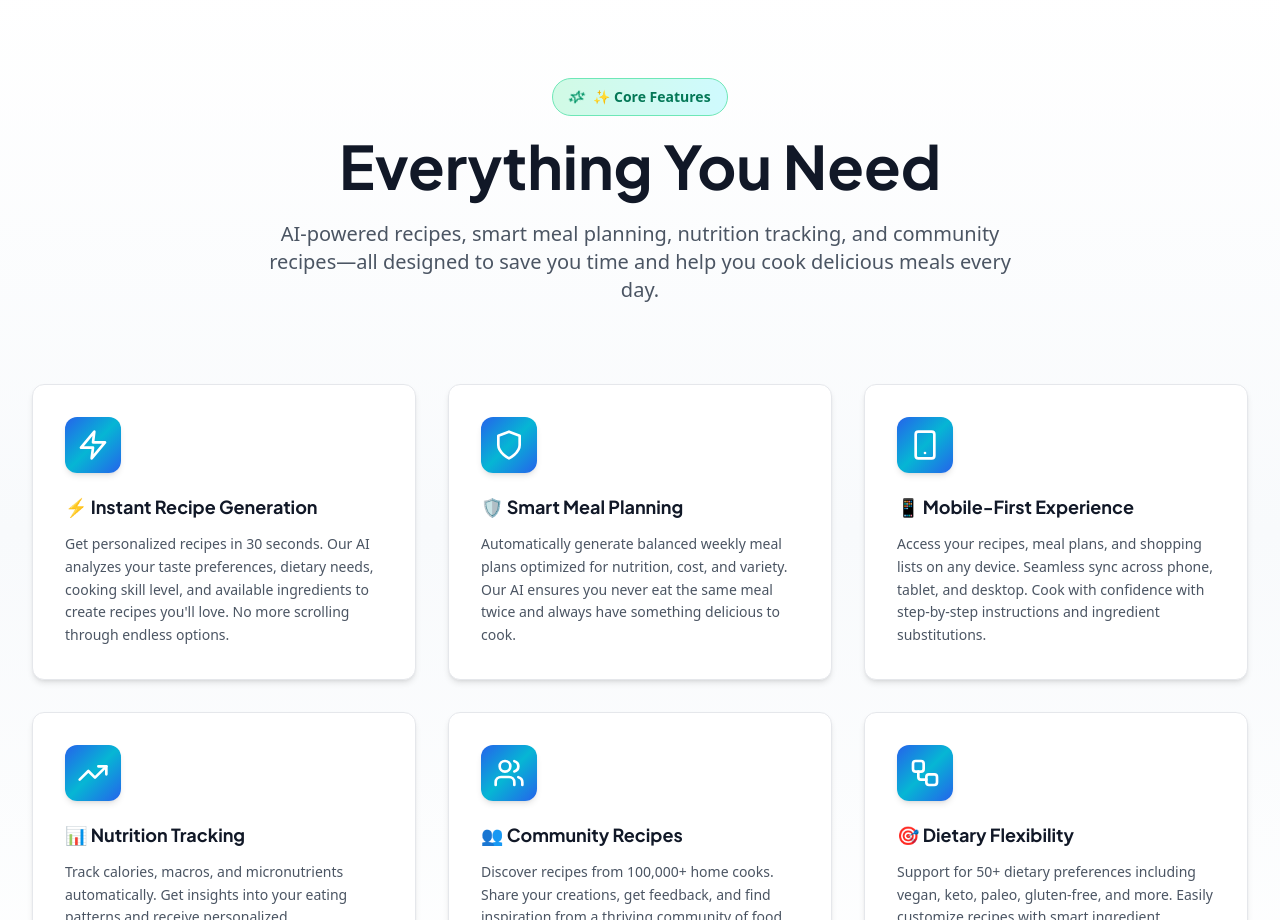
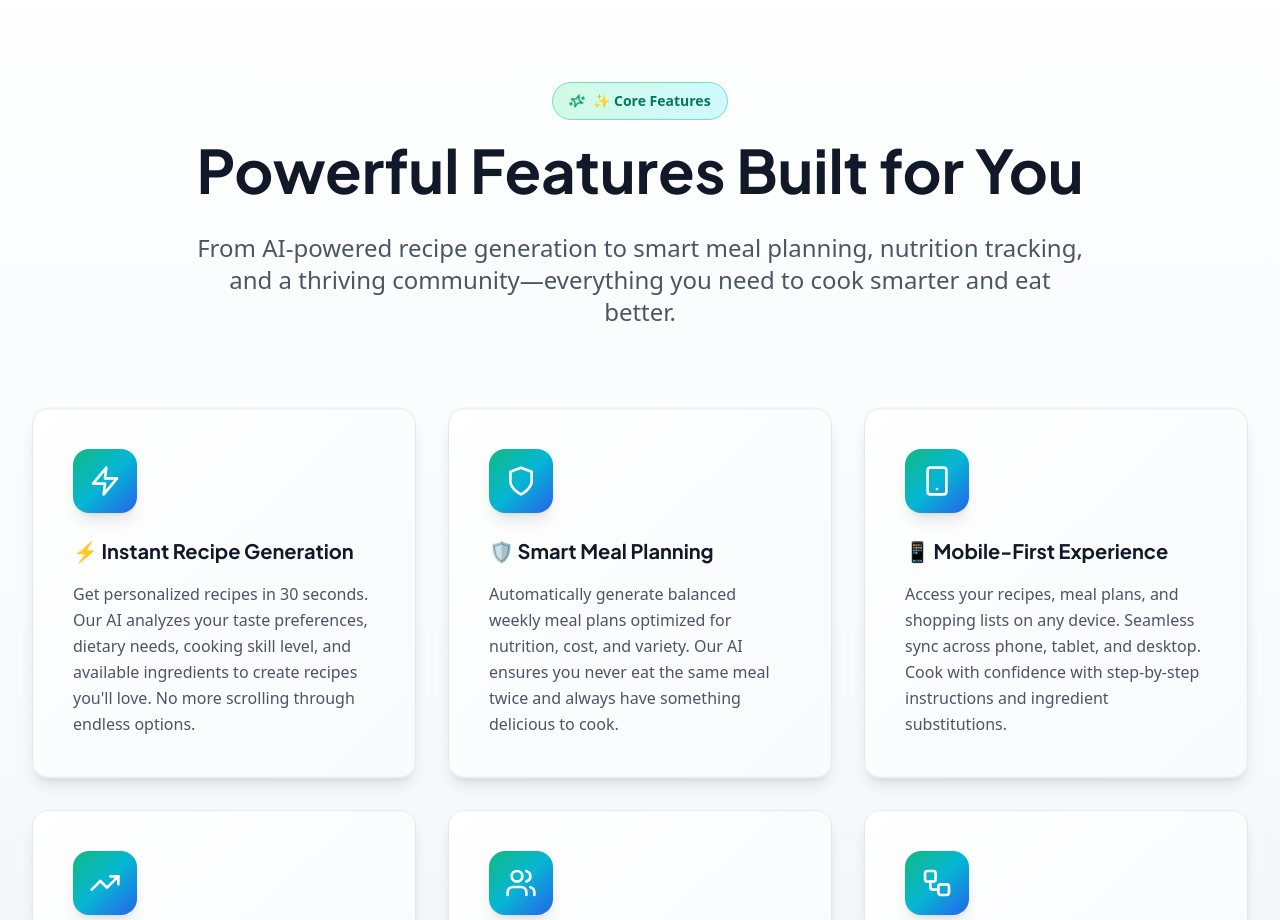
Before and after one commit to FeltSense/web-project-90f869ea-d09e-418f-9369-cc0209593515-1766157275964, a Next.js app: page / in a window 1280 px wide. Shown: the part 1880-2800 px from the top of the page. Built offline with nearby package versions, Linux system fonts and the light colour scheme.

Commit message:
Update hero section with new tagline, improve features section layout and styling, and enhance testimonials section with better visual design

```diff
--- a/components/Features.tsx
+++ b/components/Features.tsx
@@ -81,7 +81,7 @@
 
 export default function Features(): JSX.Element {
   return (
-    <section id="features" className="py-20 sm:py-24 px-4 sm:px-6 lg:px-8 bg-gradient-to-b from-white via-slate-50 to-white">
+    <section id="features" className="py-24 sm:py-32 px-4 sm:px-6 lg:px-8 bg-gradient-to-b from-white via-slate-50 to-slate-100">
       <div className="max-w-7xl mx-auto">
         <motion.div
           initial={{ opacity: 0, y: -20 }}
@@ -94,11 +94,11 @@
             <Sparkles className="w-4 h-4 text-emerald-600 animate-spin" style={{ animationDuration: '3s' }} />
             <span className="text-sm font-semibold text-emerald-700">✨ Core Features</span>
           </div>
-          <h2 className="text-4xl sm:text-5xl lg:text-6xl font-bold text-gray-900 mb-5 sm:mb-6">
-            Everything You Need
+          <h2 className="text-4xl sm:text-5xl lg:text-6xl font-bold text-gray-900 mb-6 sm:mb-8">
+            Powerful Features Built for You
           </h2>
-          <p className="text-base sm:text-lg md:text-xl text-gray-600 max-w-3xl mx-auto leading-relaxed">
-            AI-powered recipes, smart meal planning, nutrition tracking, and community recipes—all designed to save you time and help you cook delicious meals every day.
+          <p className="text-lg sm:text-xl md:text-2xl text-gray-600 max-w-4xl mx-auto leading-relaxed font-medium">
+            From AI-powered recipe generation to smart meal planning, nutrition tracking, and a thriving community—everything you need to cook smarter and eat better.
           </p>
         </motion.div>
 
@@ -113,27 +113,27 @@
             <motion.div
               key={index}
               variants={itemVariants}
-              className="group relative bg-white rounded-xl p-7 sm:p-8 shadow-md hover:shadow-xl transition-all duration-300 border border-gray-200 hover:border-blue-400 overflow-hidden"
+              className="group relative bg-gradient-to-br from-white to-slate-50 rounded-2xl p-8 sm:p-10 shadow-lg hover:shadow-2xl transition-all duration-300 border border-gray-200 hover:border-emerald-400 overflow-hidden transform hover:scale-105 hover:-translate-y-2"
             >
-              <div className="absolute inset-0 bg-gradient-to-br from-blue-50 via-transparent to-cyan-50 rounded-xl opacity-0 group-hover:opacity-100 transition-opacity duration-300" />
+              <div className="absolute inset-0 bg-gradient-to-br from-emerald-50 via-transparent to-cyan-50 rounded-2xl opacity-0 group-hover:opacity-100 transition-opacity duration-300" />
 
-              <div className="absolute top-0 right-0 w-32 h-32 bg-blue-200 rounded-full mix-blend-multiply filter blur-3xl opacity-0 group-hover:opacity-15 transition-opacity duration-300" />
+              <div className="absolute top-0 right-0 w-40 h-40 bg-emerald-200 rounded-full mix-blend-multiply filter blur-3xl opacity-0 group-hover:opacity-20 transition-opacity duration-300" />
 
               <div className="relative z-10">
-                <div className="inline-flex items-center justify-center w-14 h-14 bg-gradient-to-br from-blue-600 via-cyan-500 to-blue-600 rounded-xl mb-5 text-white group-hover:shadow-lg group-hover:scale-110 transition-all duration-300 shadow-md">
+                <div className="inline-flex items-center justify-center w-16 h-16 bg-gradient-to-br from-emerald-500 via-cyan-500 to-blue-600 rounded-2xl mb-6 text-white group-hover:shadow-xl group-hover:scale-125 transition-all duration-300 shadow-lg">
                   {feature.icon}
                 </div>
 
-                <h3 className="text-lg font-bold text-gray-900 mb-3 group-hover:text-blue-600 transition-colors duration-300">
+                <h3 className="text-xl font-bold text-gray-900 mb-4 group-hover:text-emerald-600 transition-colors duration-300">
                   {feature.title}
                 </h3>
 
-                <p className="text-gray-600 text-sm leading-relaxed group-hover:text-gray-700 transition-colors duration-300">
+                <p className="text-gray-600 text-base leading-relaxed group-hover:text-gray-700 transition-colors duration-300">
                   {feature.description}
                 </p>
               </div>
 
-              <div className="absolute bottom-0 left-0 w-0 h-0.5 bg-gradient-to-r from-blue-600 via-cyan-500 to-blue-600 group-hover:w-full transition-all duration-300 rounded-b-xl" />
+              <div className="absolute bottom-0 left-0 w-0 h-1 bg-gradient-to-r from-emerald-500 via-cyan-500 to-blue-600 group-hover:w-full transition-all duration-300 rounded-b-2xl" />
             </motion.div>
           ))}
         </motion.div>
--- a/components/Hero.tsx
+++ b/components/Hero.tsx
@@ -52,10 +52,10 @@
           {/* Main heading */}
           <motion.div variants={itemVariants}>
             <h1 className="text-5xl sm:text-6xl md:text-7xl lg:text-7xl font-bold text-white mb-6 sm:mb-8 tracking-tight leading-tight">
-              Transform Your Kitchen with <span className="text-transparent bg-clip-text bg-gradient-to-r from-emerald-400 via-cyan-400 to-blue-500">AI-Powered Recipes</span>
+              Cook Smarter, Eat Better with <span className="text-transparent bg-clip-text bg-gradient-to-r from-emerald-400 via-cyan-400 to-blue-500">AI-Powered Recipes</span>
             </h1>
             <p className="text-lg sm:text-xl text-slate-300 mt-6 sm:mt-8 px-2 font-medium max-w-4xl mx-auto leading-relaxed">
-              Get personalized recipes in seconds based on your ingredients, dietary preferences, and cooking skill. Save 10+ hours weekly on meal planning and discover endless culinary possibilities.
+              Discover personalized recipes tailored to your taste, dietary needs, and available ingredients. Join 100,000+ home cooks saving time, money, and enjoying delicious meals every single day.
             </p>
             <div className="mt-6 sm:mt-8 flex flex-wrap justify-center gap-3 px-2">
               <span className="inline-block px-3 py-1 bg-emerald-500/20 border border-emerald-400/50 rounded-full text-xs sm:text-sm text-emerald-200 font-semibold">✨ AI-Powered</span>
--- a/components/Testimonials.tsx
+++ b/components/Testimonials.tsx
@@ -27,21 +27,25 @@
 
 export default function Testimonials() {
   return (
-    <section id="testimonials" className="py-24 md:py-32 bg-slate-50">
-      <div className="max-w-7xl mx-auto px-6 sm:px-8 lg:px-12">
+    <section id="testimonials" className="py-24 md:py-32 bg-gradient-to-b from-slate-50 via-white to-slate-50 relative overflow-hidden">
+      {/* Background decorative elements */}
+      <div className="absolute inset-0 bg-[radial-gradient(circle_at_20%_50%,rgba(16,185,129,0.1),transparent_50%)]" />
+      <div className="absolute inset-0 bg-[radial-gradient(circle_at_80%_80%,rgba(6,182,212,0.1),transparent_50%)]" />
+
+      <div className="max-w-7xl mx-auto px-6 sm:px-8 lg:px-12 relative z-10">
         <motion.div
           initial={{ opacity: 0, y: 20 }}
           whileInView={{ opacity: 1, y: 0 }}
           viewport={{ once: true }}
-          className="text-center mb-16"
+          className="text-center mb-20"
         >
-          <div className="inline-flex items-center gap-2 px-4 py-2 rounded-full bg-emerald-100 border border-emerald-300 mb-6">
-            <span className="text-sm font-semibold text-emerald-600">⭐ 4.9★ Rating • 25,000+ Reviews</span>
+          <div className="inline-flex items-center gap-2 px-5 py-3 rounded-full bg-gradient-to-r from-emerald-100 to-cyan-100 border border-emerald-300 mb-8 shadow-lg shadow-emerald-500/10">
+            <span className="text-sm font-bold text-emerald-700">⭐ 4.9★ Rating • 25,000+ Reviews</span>
           </div>
-          <h2 className="text-3xl md:text-4xl lg:text-5xl font-bold tracking-tight leading-[1.2] text-slate-900 mb-4">
+          <h2 className="text-4xl md:text-5xl lg:text-6xl font-bold tracking-tight leading-[1.2] text-slate-900 mb-6">
             Loved by 100,000+ Home Cooks
           </h2>
-          <p className="text-lg text-slate-500 max-w-2xl mx-auto">
+          <p className="text-lg md:text-xl text-slate-600 max-w-3xl mx-auto leading-relaxed font-medium">
             Real people, real results. See how our AI recipe generator is saving families 10+ hours weekly and cutting grocery bills by $1,200+ annually.
           </p>
         </motion.div>
@@ -50,42 +54,45 @@
           {testimonials.map((testimonial, index) => (
             <motion.div
               key={testimonial.name}
-              initial={{ opacity: 0, y: 20 }}
+              initial={{ opacity: 0, y: 30 }}
               whileInView={{ opacity: 1, y: 0 }}
               viewport={{ once: true }}
-              transition={{ delay: index * 0.1 }}
-              className="bg-white rounded-2xl p-8 shadow-md border border-slate-100 relative hover:shadow-xl hover:-translate-y-2 transition-all duration-300 overflow-hidden group"
+              transition={{ delay: index * 0.15, duration: 0.6 }}
+              className="group relative bg-gradient-to-br from-white to-slate-50 rounded-2xl p-8 sm:p-10 shadow-lg hover:shadow-2xl border border-slate-200 hover:border-emerald-400 relative hover:-translate-y-3 transition-all duration-300 overflow-hidden transform hover:scale-105"
             >
-              <div className="absolute inset-0 bg-gradient-to-br from-emerald-50 via-transparent to-cyan-50 opacity-0 group-hover:opacity-100 transition-opacity duration-300" />
+              <div className="absolute inset-0 bg-gradient-to-br from-emerald-50 via-transparent to-cyan-50 opacity-0 group-hover:opacity-100 transition-opacity duration-300 rounded-2xl" />
+
+              <div className="absolute top-0 right-0 w-32 h-32 bg-emerald-200 rounded-full mix-blend-multiply filter blur-3xl opacity-0 group-hover:opacity-15 transition-opacity duration-300" />
+
               {/* Verified User Badge */}
-              <div className="absolute -top-3 left-8 bg-gradient-to-r from-emerald-600 to-cyan-600 text-white text-xs px-3 py-1 rounded-full font-medium shadow-md">
+              <div className="absolute -top-3 left-8 bg-gradient-to-r from-emerald-600 to-cyan-600 text-white text-xs px-4 py-1.5 rounded-full font-bold shadow-lg">
                 ✓ Verified User
               </div>
 
               {/* Star Rating */}
-              <div className="flex gap-1 mb-4 mt-2">
+              <div className="flex gap-1 mb-5 mt-3">
                 {[...Array(5)].map((_, i) => (
-                  <Star key={i} className="w-5 h-5 fill-amber-400 text-amber-400" />
+                  <Star key={i} className="w-5 h-5 fill-amber-400 text-amber-400 drop-shadow-sm" />
                 ))}
               </div>
 
               {/* Quote */}
-              <p className="text-slate-600 mb-6 leading-relaxed">
+              <p className="text-slate-700 mb-8 leading-relaxed text-base font-medium relative z-10">
                 "{testimonial.quote}"
               </p>
 
               {/* Person Info with Avatar */}
-              <div className="flex items-center gap-4">
+              <div className="flex items-center gap-4 relative z-10">
                 <Image
                   src={testimonial.avatar}
                   alt={testimonial.name}
-                  width={48}
-                  height={48}
-                  className="rounded-full"
+                  width={56}
+                  height={56}
+                  className="rounded-full ring-2 ring-emerald-400/50 group-hover:ring-emerald-400 transition-all"
                 />
                 <div>
-                  <p className="font-semibold text-slate-900">{testimonial.name}</p>
-                  <p className="text-sm text-slate-500">{testimonial.role}</p>
+                  <p className="font-bold text-slate-900 text-base">{testimonial.name}</p>
+                  <p className="text-sm text-slate-600 font-medium">{testimonial.role}</p>
                 </div>
               </div>
             </motion.div>
```
